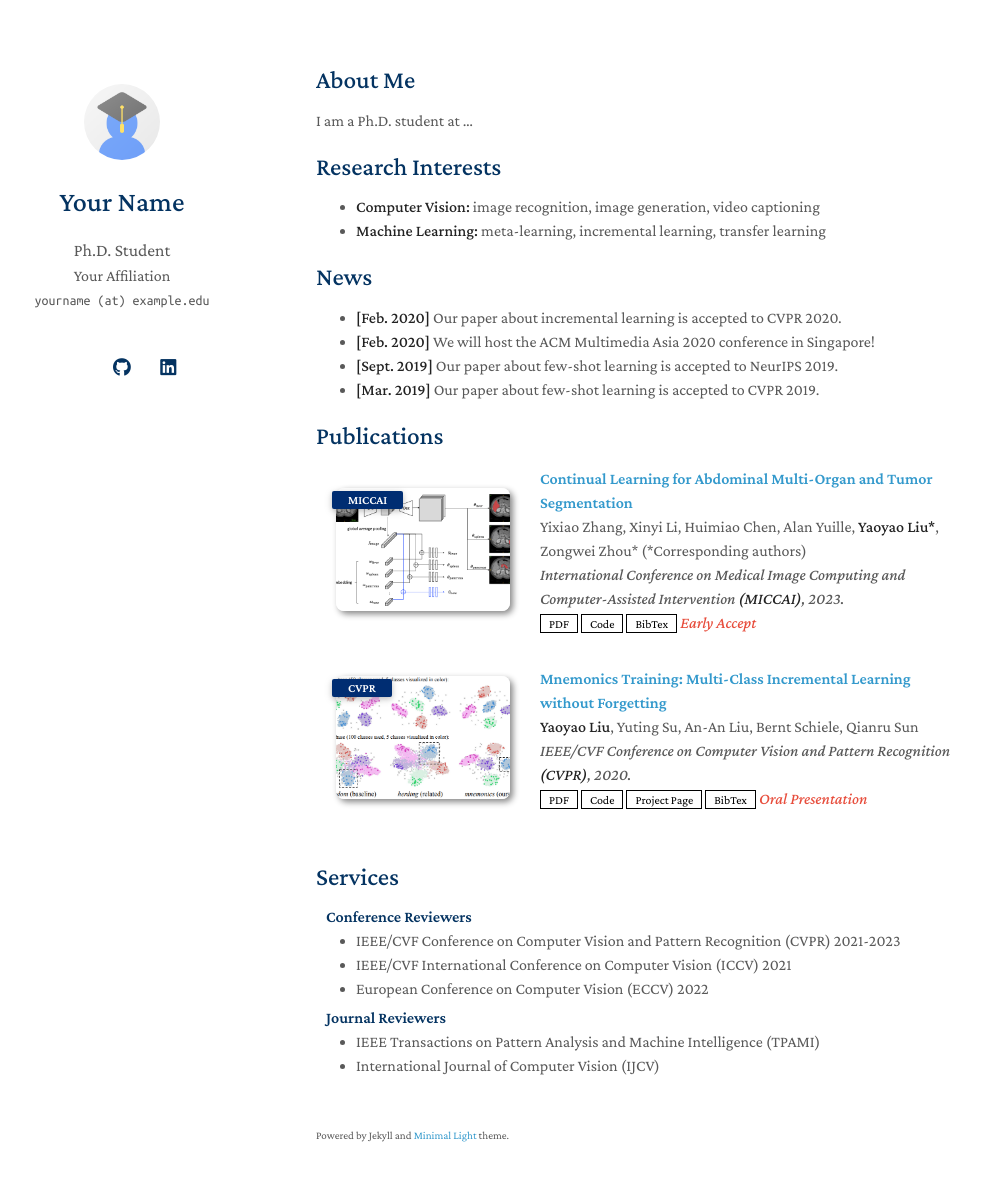
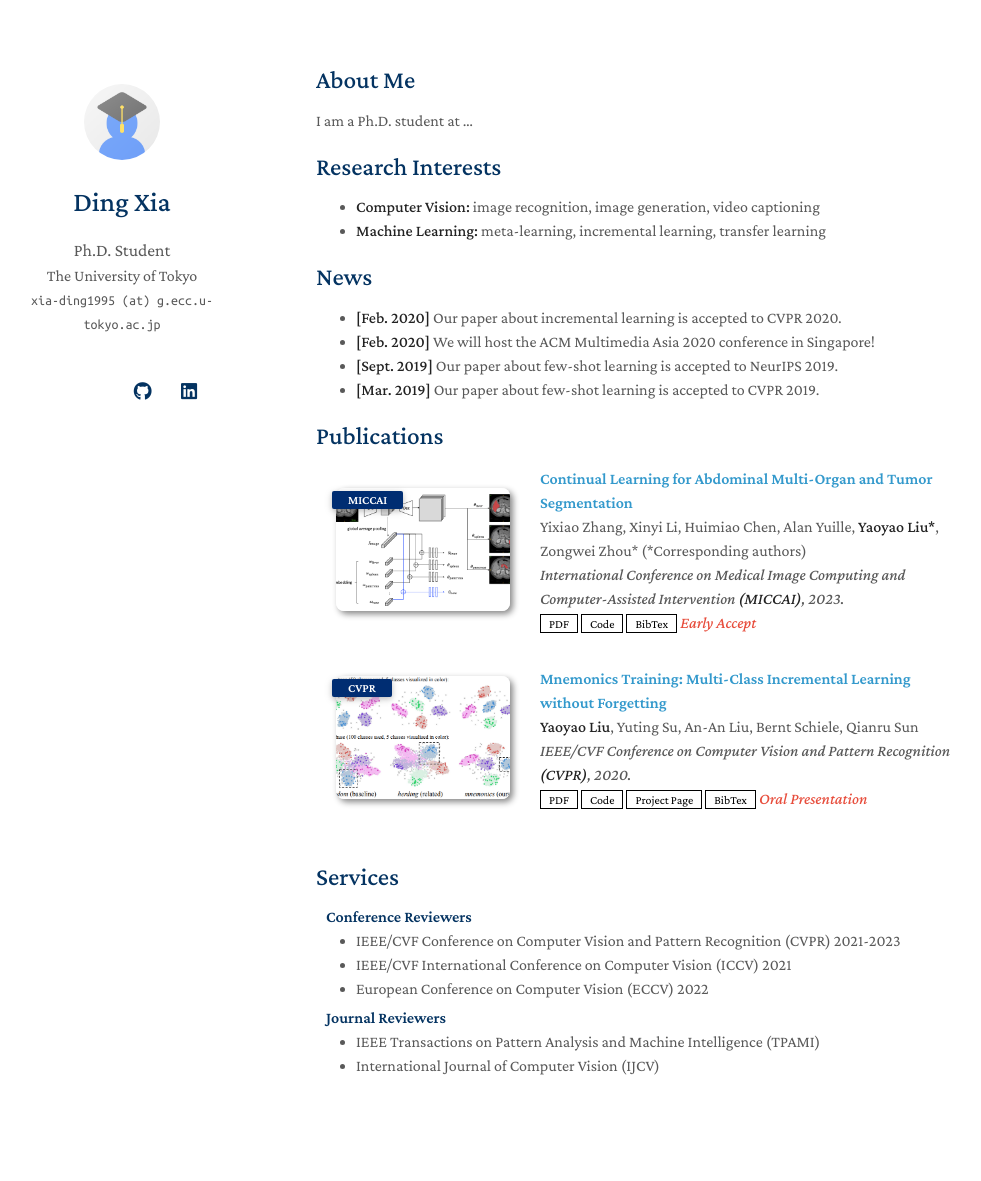
Before and after one commit to ApisXia/apisxia.github.io, a Jekyll site: the page built from index.md, in a window 1280 px wide and 1216 px high. Shown: the top 1181 px of the window, without its empty margins (154-1135 px from the left). Built offline with Jekyll 4.4.1, drawn with Linux system fonts in a browser that asks for light colours; a style sheet for code colours, icons or effects is not loaded; our own code applies the rules of GitHub Pages for plain Markdown files.

Commit message:
first init

```diff
--- a/_config.yml
+++ b/_config.yml
@@ -1,22 +1,22 @@
 # Basic Information
-title: Your Name
+title: Ding Xia
 position: Ph.D. Student
-affiliation: Your Affiliation
-email: yourname (at) example.edu
+affiliation: The University of Tokyo
+email: xia-ding1995 (at) g.ecc.u-tokyo.ac.jp
 
 # Search Engine Optimization (SEO)
 # The following information is used to improve the website traffic from search engines, e.g., Google.
-keywords: minimal light
-description: The Minimal Light is a simple and elegant jekyll theme for academic personal homepage.
-canonical: https://minimal-light-theme.yliu.me/
+keywords: Human–Computer Interaction, Large Language Models, model evaluation, interpretability, benchmark design, user studies, interactive AI, explainable AI
+description: Ph.D. candidate at the University of Tokyo specializing in human–computer interaction and large language models, focusing on evaluation methodologies, interpretability, and user-driven benchmarking of AI systems.
+canonical: https://dingxia.github.io/
 
 # Links
 # If you don't need one of them, you may delete the corresponding line.
-google_scholar: https://scholar.google.com/
+google_scholar: https://scholar.google.com/citations?user=L_5Zzc8AAAAJ
 cv_link: assets/files/curriculum_vitae.pdf
-github_link: https://github.com/
-linkedin: https://www.linkedin.com/
-twitter: https://twitter.com/
+github_link: https://github.com/ApisXia
+linkedin: https://www.linkedin.com/in/ding-xia-633666ab/
+# twitter: https://twitter.com/
 
 # Images (e.g., your profile picture and your website's favicon)
 # "favicon" and "favicon_dark" are used for the light and dark modes, respectively.
@@ -26,7 +26,7 @@ favicon_dark: ./assets/img/favicon-dark.png
 
 # Footnote
 # You may use the option to disable the footnote, "Powered by Jekyll and Minimal Light theme."
-enable_footnote: true
+enable_footnote: false
 
 # Auto Dark Mode
 # You may use the option to disable the automatic dark theme
@@ -38,7 +38,7 @@ font: "Serif" # or "Sans Serif"
 
 # Google Analytics ID
 # Please remove this if you don't use Google Analytics
-google_analytics: UA-111540567-4
+# google_analytics: UA-111540567-4
 
 # Use this project as a remote theme for GitHub Pages
 # See the guide here: https://docs.github.com/en/pages/setting-up-a-github-pages-site-with-jekyll/adding-a-theme-to-your-github-pages-site-using-jekyll
@@ -49,9 +49,6 @@ exclude:
   - Gemfile
   - Gemfile.lock
   - README.md
-  - README_zh_Hans.md
-  - README_zh_Hant.md
-  - README_de.md
   - LICENSE
   - minimal-light.gemspec
   - html_source_file/
```
Also changed, not shown: Gemfile (+7 -3 lines), README.md, README_de.md (deleted), README_zh_Hans.md (deleted), README_zh_Hant.md (deleted), 1 other file.
